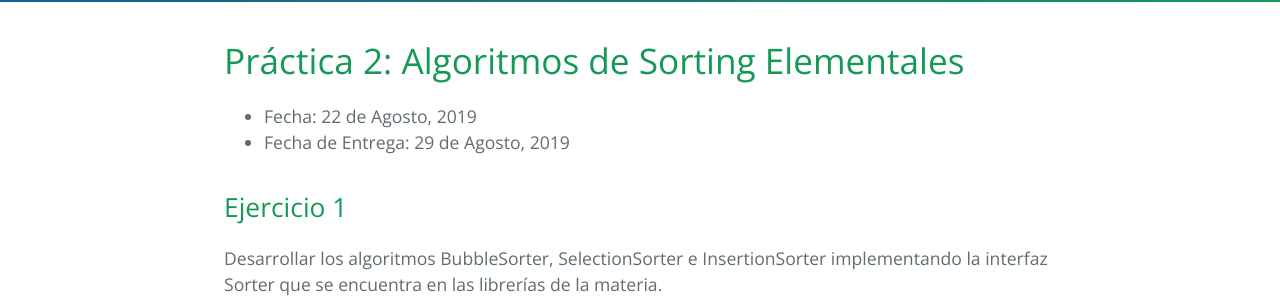
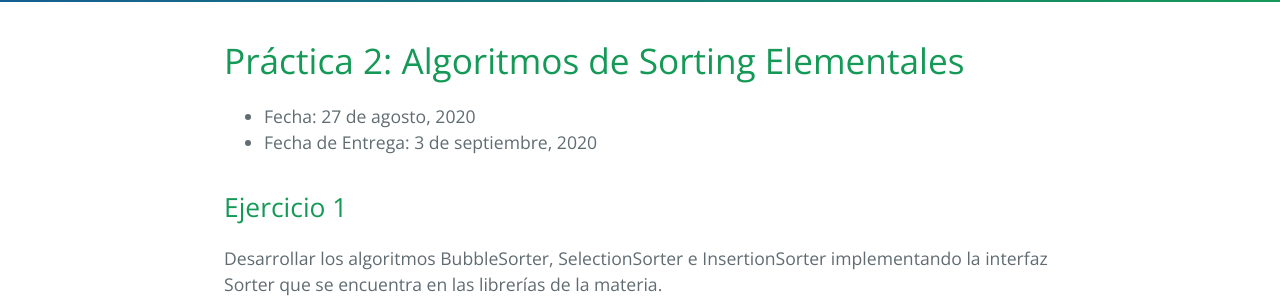
Before and after one commit to FacultadDeIngenieria/anaydis, a Jekyll site: the page built from practice/tp2.md, in a window 1280 px wide. Shown: the part 267-567 px from the top of the page. Built offline with Jekyll 4.4.1, drawn with Linux system fonts in a browser that asks for light colours.

Commit message:
Third class 2020

```diff
--- a/practice/tp2.md
+++ b/practice/tp2.md
@@ -6,8 +6,8 @@ permalink: /practice/2
 
 # Práctica 2: Algoritmos de Sorting Elementales
 
-* Fecha: 22 de Agosto, 2019
-* Fecha de Entrega: 29 de Agosto, 2019
+* Fecha: 27 de agosto, 2020
+* Fecha de Entrega: 3 de septiembre, 2020
 
 ## Ejercicio 1
 
```
Also changed, not shown: README.md.
